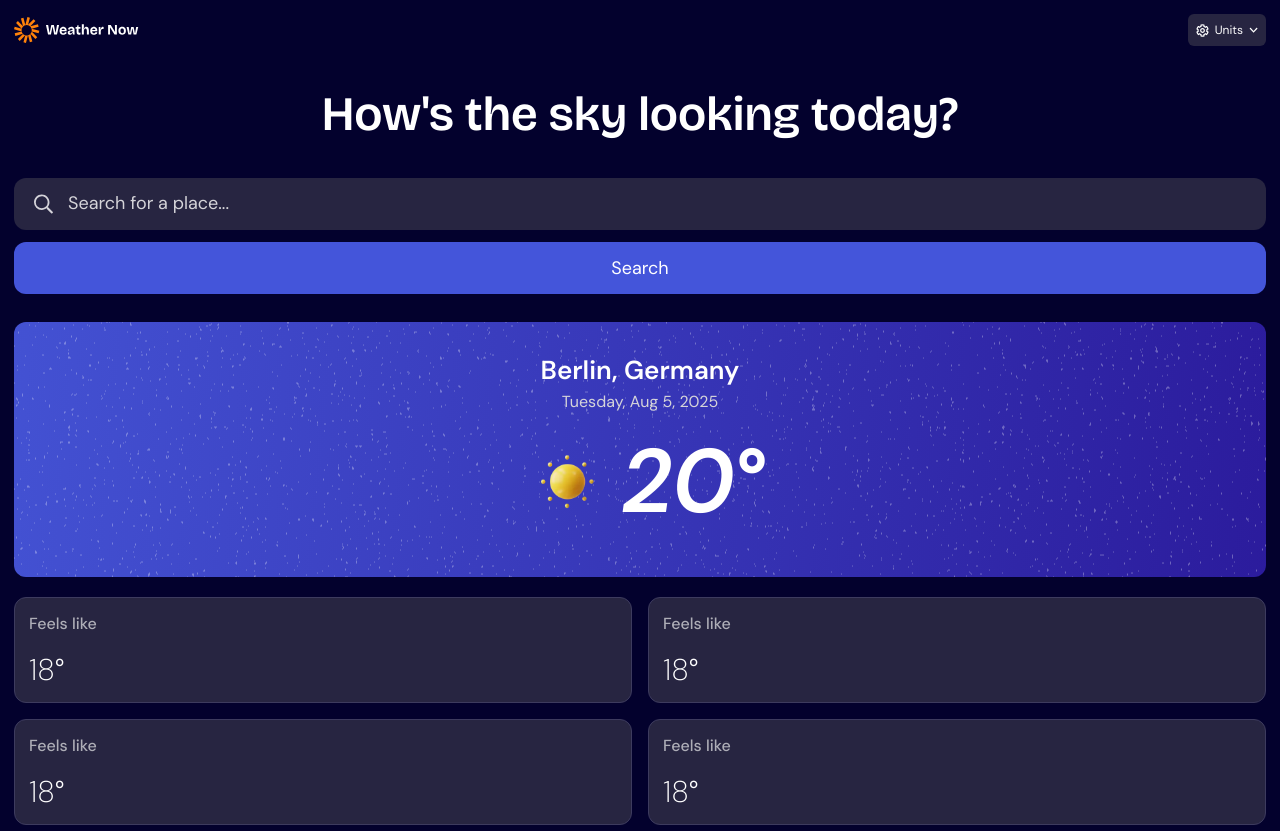
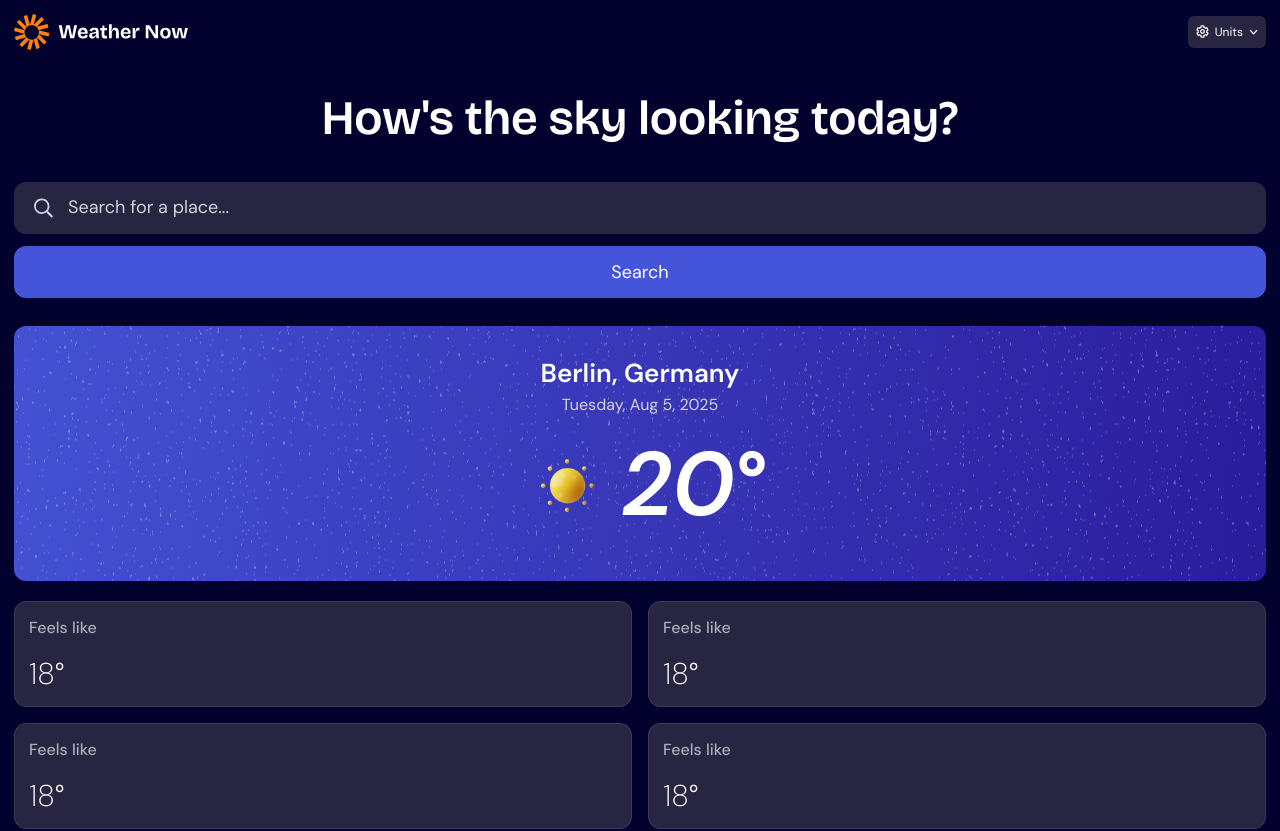
Before and after one commit to ismiralrasyiid/weather-now, a Next.js app: page / in a window 1280 px wide. Shown: the top 831 px of the page. Built offline with nearby package versions, Linux system fonts and the light colour scheme.

Commit message:
feat(ui): add responsive behavior to logo

```diff
--- a/components/feature/brand.tsx
+++ b/components/feature/brand.tsx
@@ -4,7 +4,20 @@ export default function Brand() {
   return (
     <div>
       <h1 className="sr-only">Weather Now</h1>
-      <Image src="/logo.svg" alt="Logo" height={30} width={125} />
+      <Image
+        className="lg:hidden"
+        src="/logo.svg"
+        alt="Logo"
+        height={30}
+        width={125}
+      />
+      <Image
+        className="hidden lg:block"
+        src="/logo.svg"
+        alt="Logo"
+        height={36}
+        width={175}
+      />
     </div>
   );
 }
```
